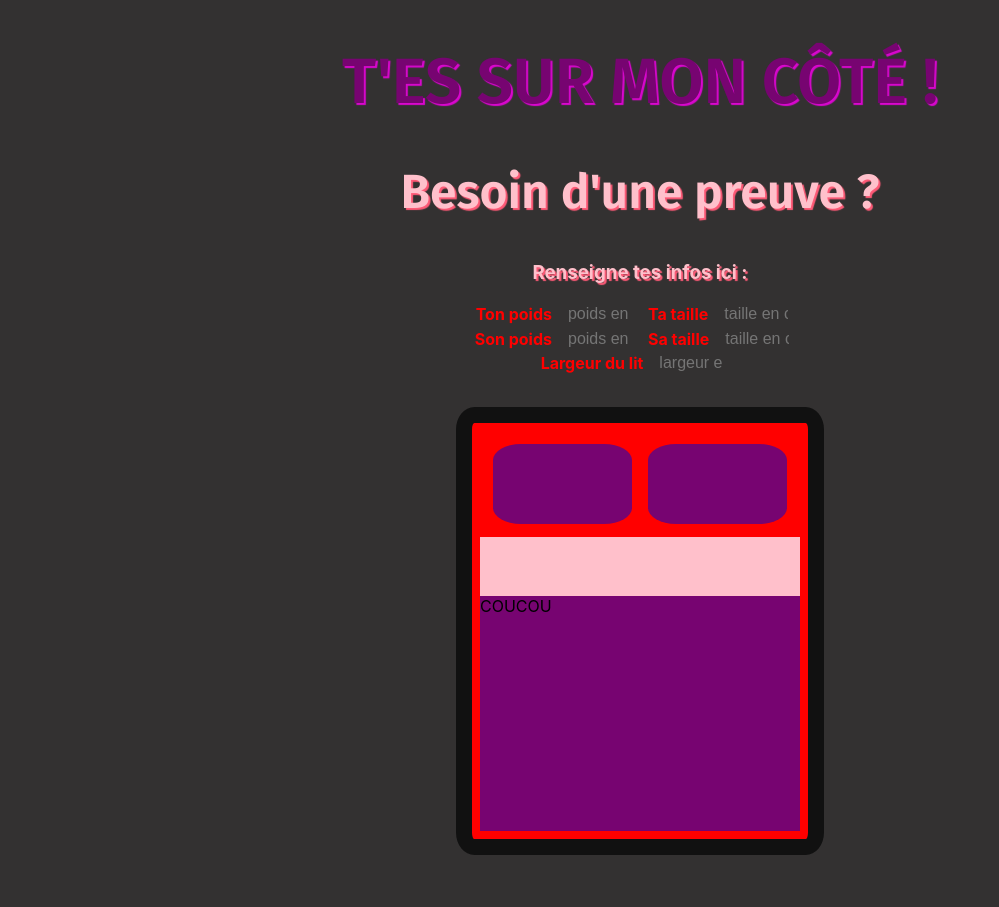
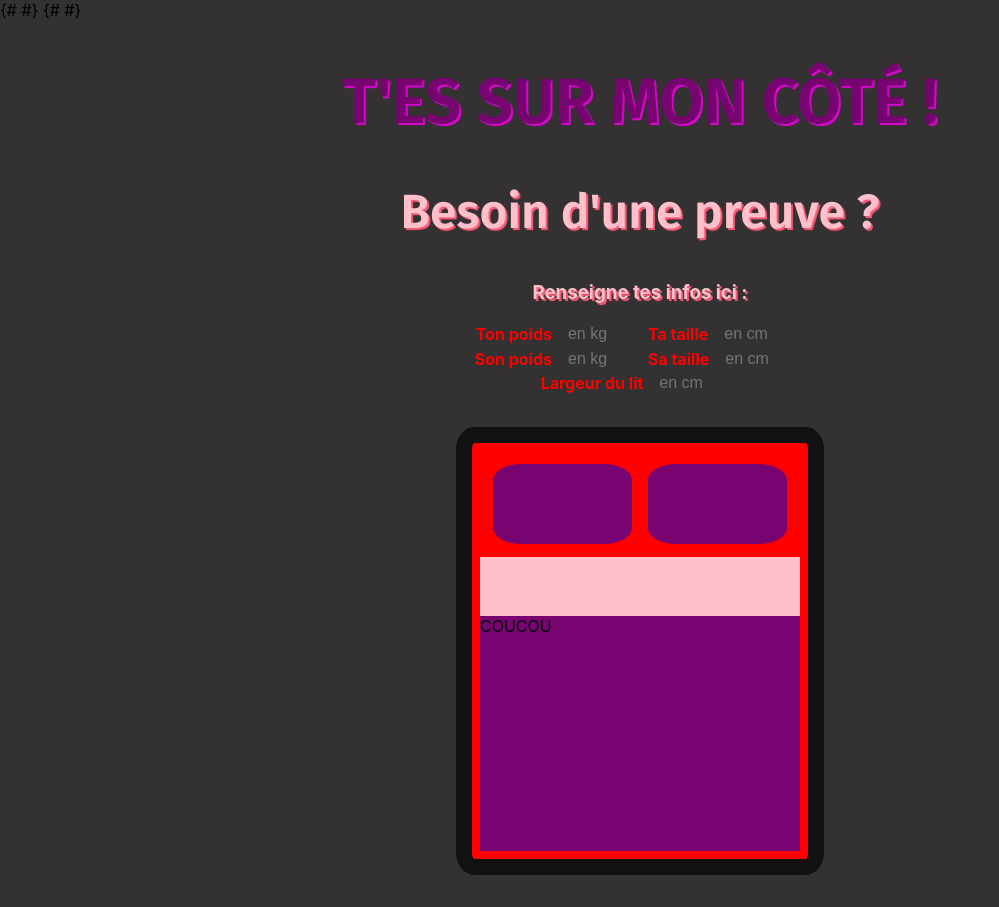
Before and after one commit to Elenaaab/sass-cest-mon-cote, a React (Create React App) app in the folder my-app/: page / in a window 1280 px wide. Shown: the whole page, without its empty margins (0-999 px from the left). Built offline with nearby package versions, Linux system fonts and the light colour scheme.

Commit message:
Clean component Form - Add useState - Delete Field component

```diff
--- a/my-app/public/index.html
+++ b/my-app/public/index.html
@@ -7,12 +7,12 @@
       name="description"
       content="La réponse à une question fondamentale"
     />
-    <link rel="apple-touch-icon" href="%PUBLIC_URL%/logo192.png" />
+    {# <link rel="apple-touch-icon" href="%PUBLIC_URL%/logo192.png" /> #}
     <!--
       manifest.json provides metadata used when your web app is installed on a
       user's mobile device or desktop. See https://developers.google.com/web/fundamentals/web-app-manifest/
     -->
-    <link rel="manifest" href="%PUBLIC_URL%/manifest.json" />
+    {# <link rel="manifest" href="%PUBLIC_URL%/manifest.json" /> #}
     <!--
       Notice the use of %PUBLIC_URL% in the tags above.
       It will be replaced with the URL of the `public` folder during the build.
@@ -27,15 +27,5 @@
   <body>
     <noscript>You need to enable JavaScript to run this app.</noscript>
     <div id="root"></div>
-    <!--
-      This HTML file is a template.
-      If you open it directly in the browser, you will see an empty page.
-
-      You can add webfonts, meta tags, or analytics to this file.
-      The build step will place the bundled scripts into the <body> tag.
-
-      To begin the development, run `npm start` or `yarn start`.
-      To create a production bundle, use `npm run build` or `yarn build`.
-    -->
   </body>
 </html>
--- a/my-app/src/App/App.tsx
+++ b/my-app/src/App/App.tsx
@@ -6,7 +6,7 @@ export const App: React.FC = () =>{
   return (
   <div>
       <Title/>
-      <Form weight1={undefined} weight2={undefined} height1={undefined} height2={undefined} bedSize={undefined} />
+      <Form newValue={{}} />
       <Bed/>
     </div>
   );
--- a/my-app/src/Components/Form/Field/Field.tsx
+++ /dev/null
@@ -1,34 +0,0 @@
-import { SetStateAction, useState } from 'react';
-import { FieldPropsTypes } from '../../../type';
-
-import './field.scss';
-
-export const Field:React.FC<FieldPropsTypes> = ({
-  value,
-  type,
-  name,
-  placeholder
-}) => {
-
-  let [newValue, setNewValue] = useState("");
-
-  const handleChange = (event: { target: { value: SetStateAction<string>; }; }) => {
-    setNewValue(event.target.value);
-  };
-  const inputId = `field-${name}`;
-
-  return (
-    <input
-      // React - state
-      value={newValue}
-      onChange={handleChange}
-      // infos de base
-      id={inputId}
-      type={type}
-      className="Field__input"
-      placeholder={placeholder}
-      name={name}
-      required
-    />
-  );
-};
--- a/my-app/src/Components/Form/Field/field.scss
+++ /dev/null
@@ -1,18 +0,0 @@
-@use 'src/utils/variables';
-@use 'src/utils/mixins';
-
-.Field {
-
-  &__input {
-    @include mixins.formStyle(variables.$formInput);
-    padding: 0.2em 1em;
-    width:4em;
-    border: none;
-    background-color: transparent;
-    font-size: variables.$font-size;
-
-    &:focus {
-      @include mixins.backgroundColor(variables.$color-input);
-    }
-  }
-}
--- a/my-app/src/Components/Form/Form.scss
+++ b/my-app/src/Components/Form/Form.scss
@@ -22,4 +22,17 @@
           @include mixins.formStyle(variables.$formLabel);
       }
   }
+
+    &__input {
+      @include mixins.formStyle(variables.$formInput);
+      padding: 0.2em 1em;
+      width:4em;
+      border: none;
+      background-color: transparent;
+      font-size: variables.$font-size;
+
+      &:focus {
+        @include mixins.backgroundColor(variables.$color-input);
+      }
 }
+}
--- a/my-app/src/Components/Form/Form.tsx
+++ b/my-app/src/Components/Form/Form.tsx
@@ -1,12 +1,16 @@
+import { useState } from 'react';
 import { FormPropsTypes } from '../../type';
-import { Field } from './Field/Field';
 
 import './Form.scss';
 
-// Je peux enregistrer les résultats des personnes dans des tuples
-// C'est quoi et ça fait quoi changefield ??
+export const Form: React.FC<FormPropsTypes> = () => {
 
-export const Form: React.FC<FormPropsTypes> = ({ weight1, weight2, height1, height2, bedSize }) => {
+  let [newValue, setNewValue] = useState({weight1:"",weight2:"",height1:"",height2:"",bedSize:""});
+
+  const handleChange = (event:React.ChangeEvent<HTMLInputElement>) => {
+    setNewValue({...newValue,[event.target.name]:event.target.value});
+  };
+  console.log(newValue);
 
   return (
     <div>
@@ -14,19 +18,29 @@ export const Form: React.FC<FormPropsTypes> = ({ weight1, weight2, height1, heig
       <form className="Form">
         <div className="Form__row">
           <label>Ton poids</label>
-          <Field value={weight1} name='weight1' placeholder='poids en kg'  type='info' />
+          <input value={newValue.weight1||''} className="Form__input"
+          name='weight1' placeholder='en kg' type='info' onChange={handleChange}
+          />
           <label>Ta taille</label>
-          <Field value={height1} name='height1' placeholder='taille en cm' type='info'  />
+          <input value={newValue.height1||''} className="Form__input"
+          name='height1' placeholder='en cm' type='info' onChange={handleChange}
+ />
         </div>
         <div className="Form__row">
           <label>Son poids</label>
-          <Field value={weight2} name='weight2' placeholder='poids en kg' type='info'  />
+          <input value={newValue.weight2||''} className="Form__input"
+          name='weight2' placeholder='en kg' type='info' onChange={handleChange}
+ />
           <label>Sa taille</label>
-          <Field value={height2} name='height2' placeholder='taille en cm' type='info'  />
+          <input value={newValue.height2||''} className="Form__input"
+          name='height2' placeholder='en cm' type='info' onChange={handleChange}
+  />
         </div>
         <div className="Form__row">
           <label>Largeur du lit</label>
-          <Field value={bedSize} name='bedSizeWeight' placeholder='largeur en cm' type='info'  />
+          <input value={newValue.bedSize||''} className="Form__input"
+          name='bedSize' placeholder='en cm' type='info' onChange={handleChange}
+  />
         </div>
       </form>
     </div>
```
Also changed, not shown: my-app/src/type.d.ts (+1 -11 lines).
